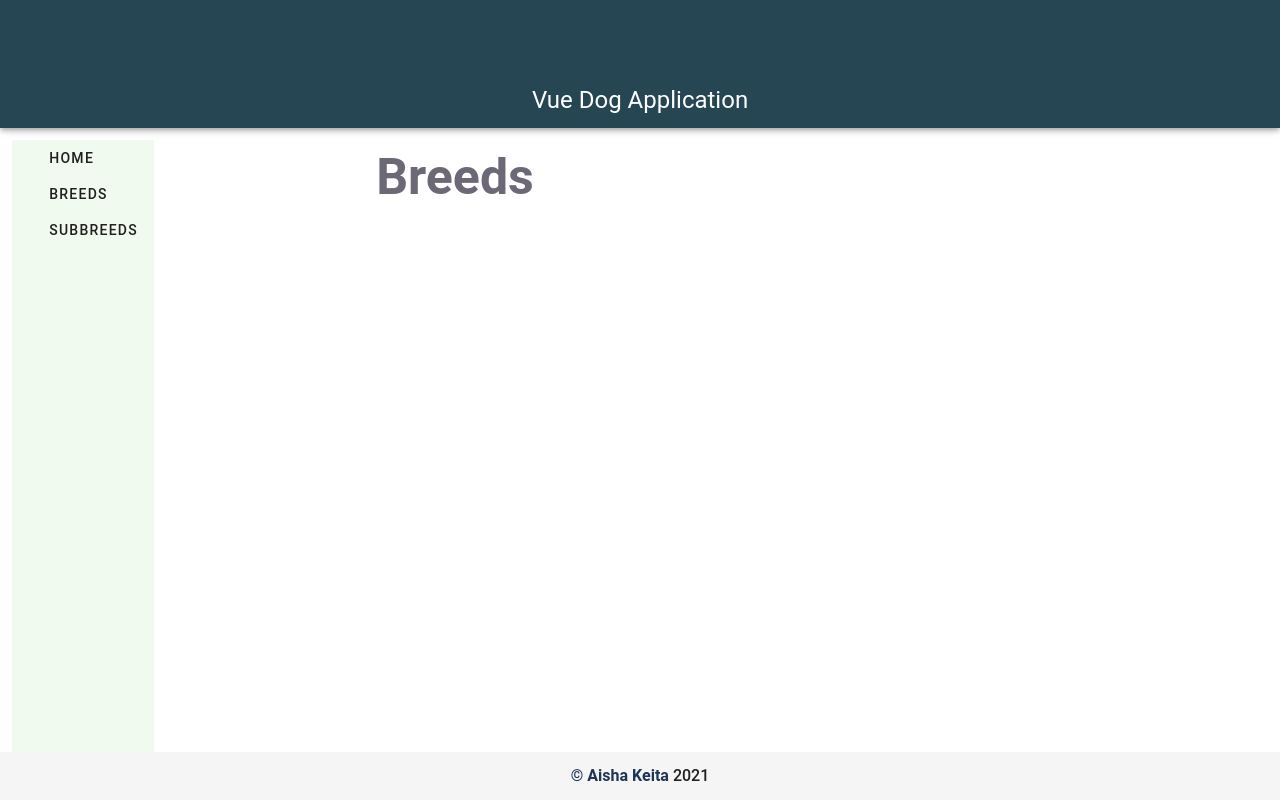
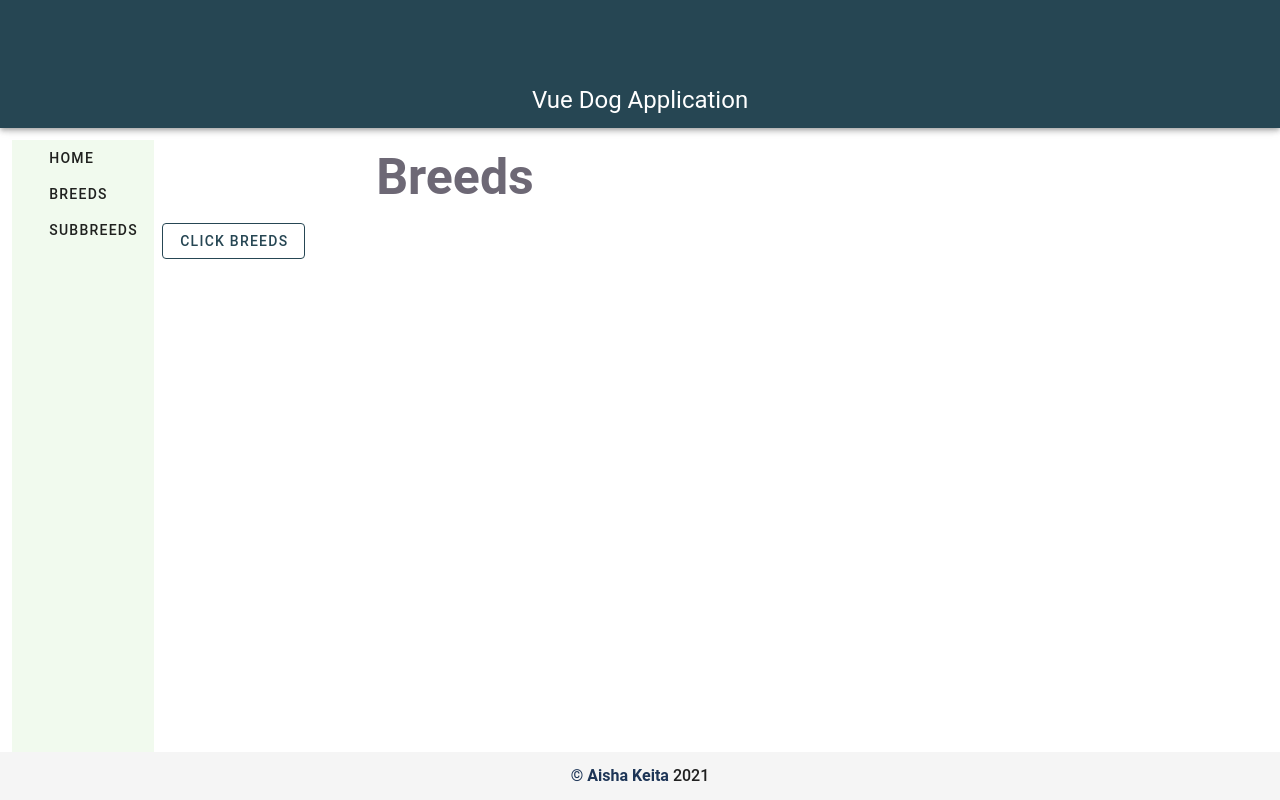
Before and after one commit to AishaKEITA/Dog-Breed-App, a Vue app: page /#/Breeds in a window 1280 px wide. Shown: the top 800 px of the page. Built offline with nearby package versions, Linux system fonts and the light colour scheme.

Commit message:
breeds.vue
- add breeds button
- add breed list function

```diff
--- a/src/views/Breeds.vue
+++ b/src/views/Breeds.vue
@@ -2,6 +2,9 @@
 <template>
   <div class="breeds">
     <h1>{{heading}}</h1>
+     <v-btn color="#264653" class="ma-2"
+        outlined @click="getAllBreedList()">{{ breedListButton }}</v-btn>
+
     <Footer />
   </div>
 </template>
@@ -15,7 +18,8 @@ export default {
   },
   data () {
     return {
-      heading: 'Breeds'
+      heading: 'Breeds',
+      breedListButton: 'Click breeds'
     }
   },
   methods: {
```
